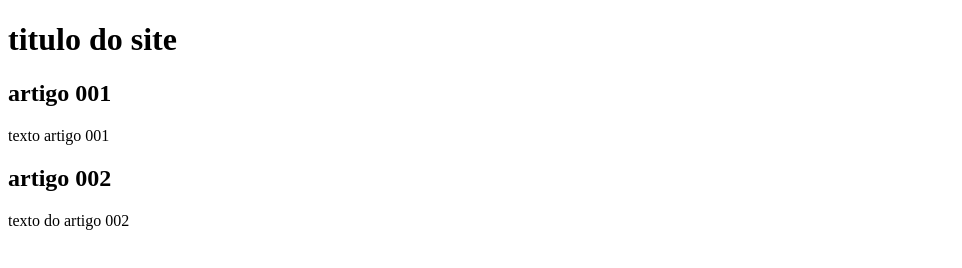
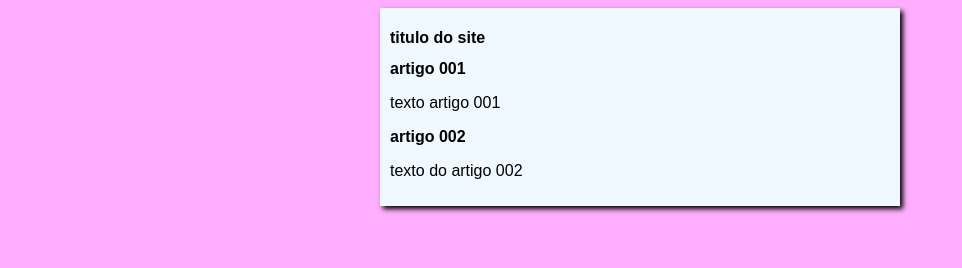
Before and after one commit to KalvnzN/projeto-site, a plain HTML site: page index.html in a window 1280 px wide. Shown: the whole page, without its empty margins (0-962 px from the left). Drawn offline with Linux system fonts and the light colour scheme.

Commit message:
iniciei o design

```diff
--- /dev/null
+++ b/estilos/style.css
@@ -0,0 +1,17 @@
+* {
+    font-family: arial;
+    font-size: 16px;
+}
+
+body {
+    background-color: rgb(255, 174, 255);
+
+}
+
+main {
+    background-color: aliceblue;
+    width: 500px;
+    margin: auto;
+    padding: 10px;
+    box-shadow: 3px 3px 5px black;
+}
--- a/index.html
+++ b/index.html
@@ -4,6 +4,7 @@
     <meta charset="UTF-8">
     <meta name="viewport" content="width=device-width, initial-scale=1.0">
     <title>Titulo</title>
+    <link rel="stylesheet" href="estilos/style.css">
 </head>
 <body>
     <main>
```
